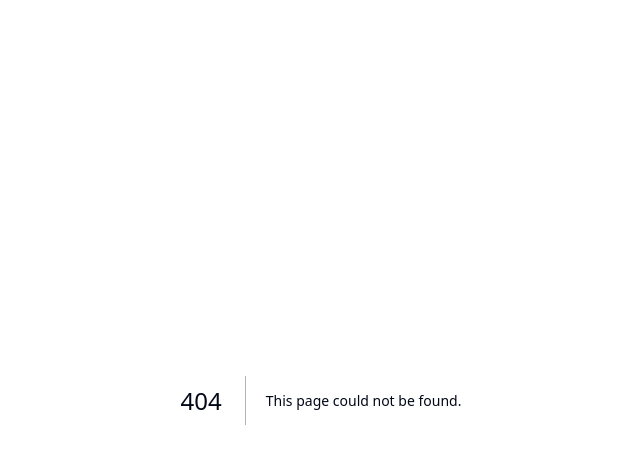
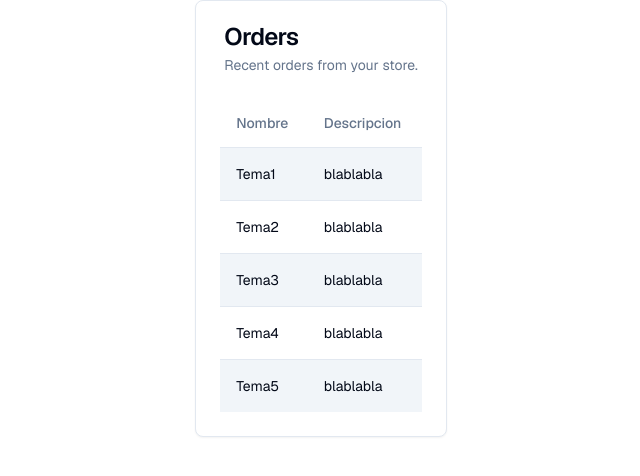
Before and after one commit to ManPuyol/Jean-Monnet-Serious-Game, a Next.js app: page /teacher in a window 1280 px wide. Before the commit this address had no page. Shown: the top 476 px of the page, without its empty margins (319-959 px from the left). Built offline with nearby package versions, Linux system fonts and the light colour scheme.

Commit message:
Card table

```diff
--- /dev/null
+++ b/app/teacher/page.tsx
@@ -0,0 +1,39 @@
+import { Card, CardContent, CardDescription, CardHeader, CardTitle } from "@/components/ui/card";
+import { Table, TableBody, TableCell, TableHead, TableHeader, TableRow } from "@/components/ui/table";
+
+const data = [
+  { nombre: "Tema1", descripcion: "blablabla" },
+  { nombre: "Tema2", descripcion: "blablabla" },
+  { nombre: "Tema3", descripcion: "blablabla" },
+  { nombre: "Tema4", descripcion: "blablabla" },
+  { nombre: "Tema5", descripcion: "blablabla" }
+];
+
+export default function Teacher() {
+  return (
+    <Card>
+      <CardHeader className="px-7">
+        <CardTitle>Orders</CardTitle>
+        <CardDescription>Recent orders from your store.</CardDescription>
+      </CardHeader>
+      <CardContent>
+        <Table className="full">
+          <TableHeader>
+            <TableRow>
+              <TableHead className="hidden sm:table-cell">Nombre</TableHead>
+              <TableHead className="hidden sm:table-cell">Descripcion</TableHead>
+            </TableRow>
+          </TableHeader>
+          <TableBody>
+            {data.map((item, index) => (
+              <TableRow key={index} className={index % 2 === 0 ? "bg-accent" : ""}>
+                <TableCell>{item.nombre}</TableCell>
+                <TableCell className="hidden sm:table-cell">{item.descripcion}</TableCell>
+              </TableRow>
+            ))}
+          </TableBody>
+        </Table>
+      </CardContent>
+    </Card>
+  );
+}
--- /dev/null
+++ b/components/ui/badge.tsx
@@ -0,0 +1,36 @@
+import * as React from "react"
+import { cva, type VariantProps } from "class-variance-authority"
+
+import { cn } from "@/lib/utils"
+
+const badgeVariants = cva(
+  "inline-flex items-center rounded-full border px-2.5 py-0.5 text-xs font-semibold transition-colors focus:outline-none focus:ring-2 focus:ring-ring focus:ring-offset-2",
+  {
+    variants: {
+      variant: {
+        default:
+          "border-transparent bg-primary text-primary-foreground hover:bg-primary/80",
+        secondary:
+          "border-transparent bg-secondary text-secondary-foreground hover:bg-secondary/80",
+        destructive:
+          "border-transparent bg-destructive text-destructive-foreground hover:bg-destructive/80",
+        outline: "text-foreground",
+      },
+    },
+    defaultVariants: {
+      variant: "default",
+    },
+  }
+)
+
+export interface BadgeProps
+  extends React.HTMLAttributes<HTMLDivElement>,
+    VariantProps<typeof badgeVariants> {}
+
+function Badge({ className, variant, ...props }: BadgeProps) {
+  return (
+    <div className={cn(badgeVariants({ variant }), className)} {...props} />
+  )
+}
+
+export { Badge, badgeVariants }
--- /dev/null
+++ b/components/ui/table.tsx
@@ -0,0 +1,117 @@
+import * as React from "react"
+
+import { cn } from "@/lib/utils"
+
+const Table = React.forwardRef<
+  HTMLTableElement,
+  React.HTMLAttributes<HTMLTableElement>
+>(({ className, ...props }, ref) => (
+  <div className="relative w-full overflow-auto">
+    <table
+      ref={ref}
+      className={cn("w-full caption-bottom text-sm", className)}
+      {...props}
+    />
+  </div>
+))
+Table.displayName = "Table"
+
+const TableHeader = React.forwardRef<
+  HTMLTableSectionElement,
+  React.HTMLAttributes<HTMLTableSectionElement>
+>(({ className, ...props }, ref) => (
+  <thead ref={ref} className={cn("[&_tr]:border-b", className)} {...props} />
+))
+TableHeader.displayName = "TableHeader"
+
+const TableBody = React.forwardRef<
+  HTMLTableSectionElement,
+  React.HTMLAttributes<HTMLTableSectionElement>
+>(({ className, ...props }, ref) => (
+  <tbody
+    ref={ref}
+    className={cn("[&_tr:last-child]:border-0", className)}
+    {...props}
+  />
+))
+TableBody.displayName = "TableBody"
+
+const TableFooter = React.forwardRef<
+  HTMLTableSectionElement,
+  React.HTMLAttributes<HTMLTableSectionElement>
+>(({ className, ...props }, ref) => (
+  <tfoot
+    ref={ref}
+    className={cn(
+      "border-t bg-muted/50 font-medium [&>tr]:last:border-b-0",
+      className
+    )}
+    {...props}
+  />
+))
+TableFooter.displayName = "TableFooter"
+
+const TableRow = React.forwardRef<
+  HTMLTableRowElement,
+  React.HTMLAttributes<HTMLTableRowElement>
+>(({ className, ...props }, ref) => (
+  <tr
+    ref={ref}
+    className={cn(
+      "border-b transition-colors hover:bg-muted/50 data-[state=selected]:bg-muted",
+      className
+    )}
+    {...props}
+  />
+))
+TableRow.displayName = "TableRow"
+
+const TableHead = React.forwardRef<
+  HTMLTableCellElement,
+  React.ThHTMLAttributes<HTMLTableCellElement>
+>(({ className, ...props }, ref) => (
+  <th
+    ref={ref}
+    className={cn(
+      "h-12 px-4 text-left align-middle font-medium text-muted-foreground [&:has([role=checkbox])]:pr-0",
+      className
+    )}
+    {...props}
+  />
+))
+TableHead.displayName = "TableHead"
+
+const TableCell = React.forwardRef<
+  HTMLTableCellElement,
+  React.TdHTMLAttributes<HTMLTableCellElement>
+>(({ className, ...props }, ref) => (
+  <td
+    ref={ref}
+    className={cn("p-4 align-middle [&:has([role=checkbox])]:pr-0", className)}
+    {...props}
+  />
+))
+TableCell.displayName = "TableCell"
+
+const TableCaption = React.forwardRef<
+  HTMLTableCaptionElement,
+  React.HTMLAttributes<HTMLTableCaptionElement>
+>(({ className, ...props }, ref) => (
+  <caption
+    ref={ref}
+    className={cn("mt-4 text-sm text-muted-foreground", className)}
+    {...props}
+  />
+))
+TableCaption.displayName = "TableCaption"
+
+export {
+  Table,
+  TableHeader,
+  TableBody,
+  TableFooter,
+  TableHead,
+  TableRow,
+  TableCell,
+  TableCaption,
+}
```
Also changed, not shown: 1 other file (tests, documents, lock files or other folders).
